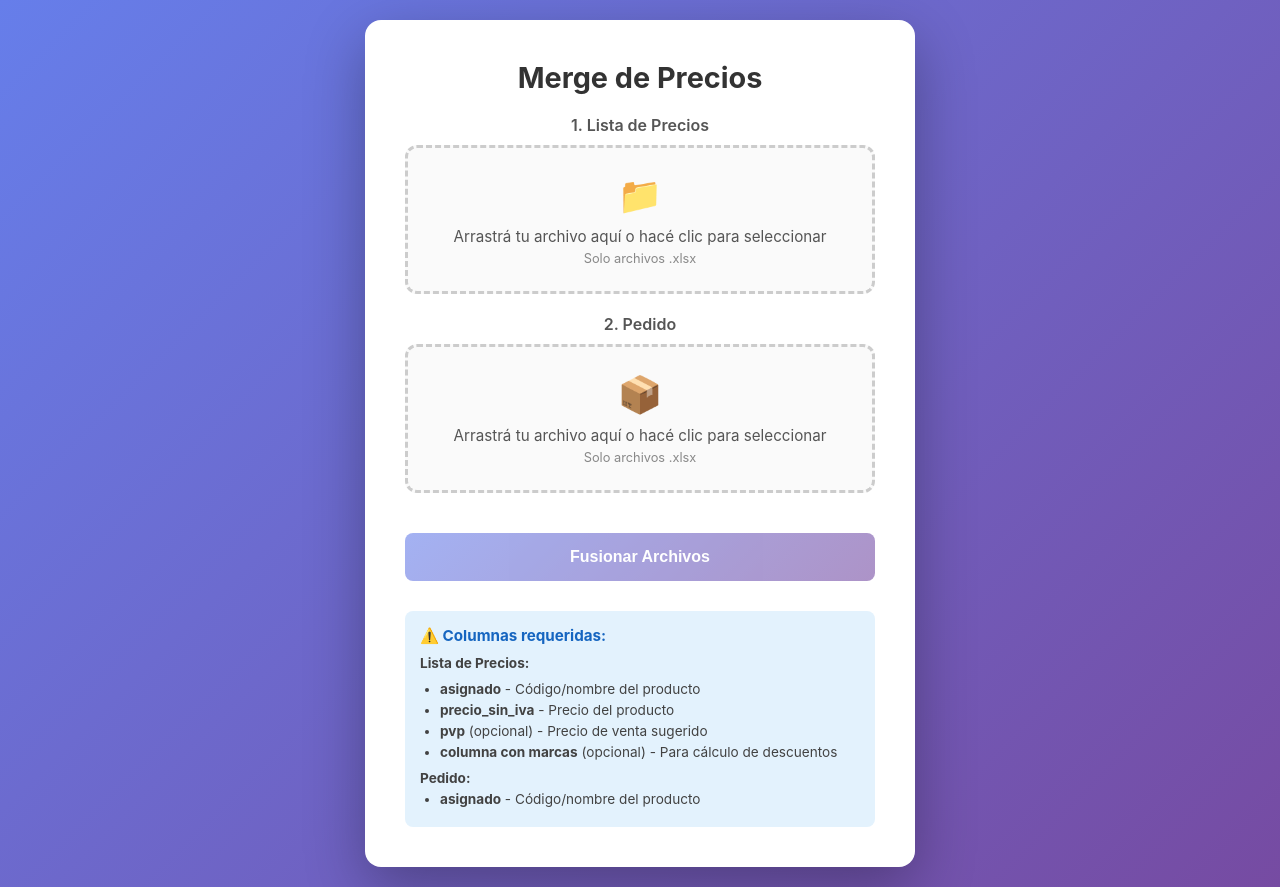
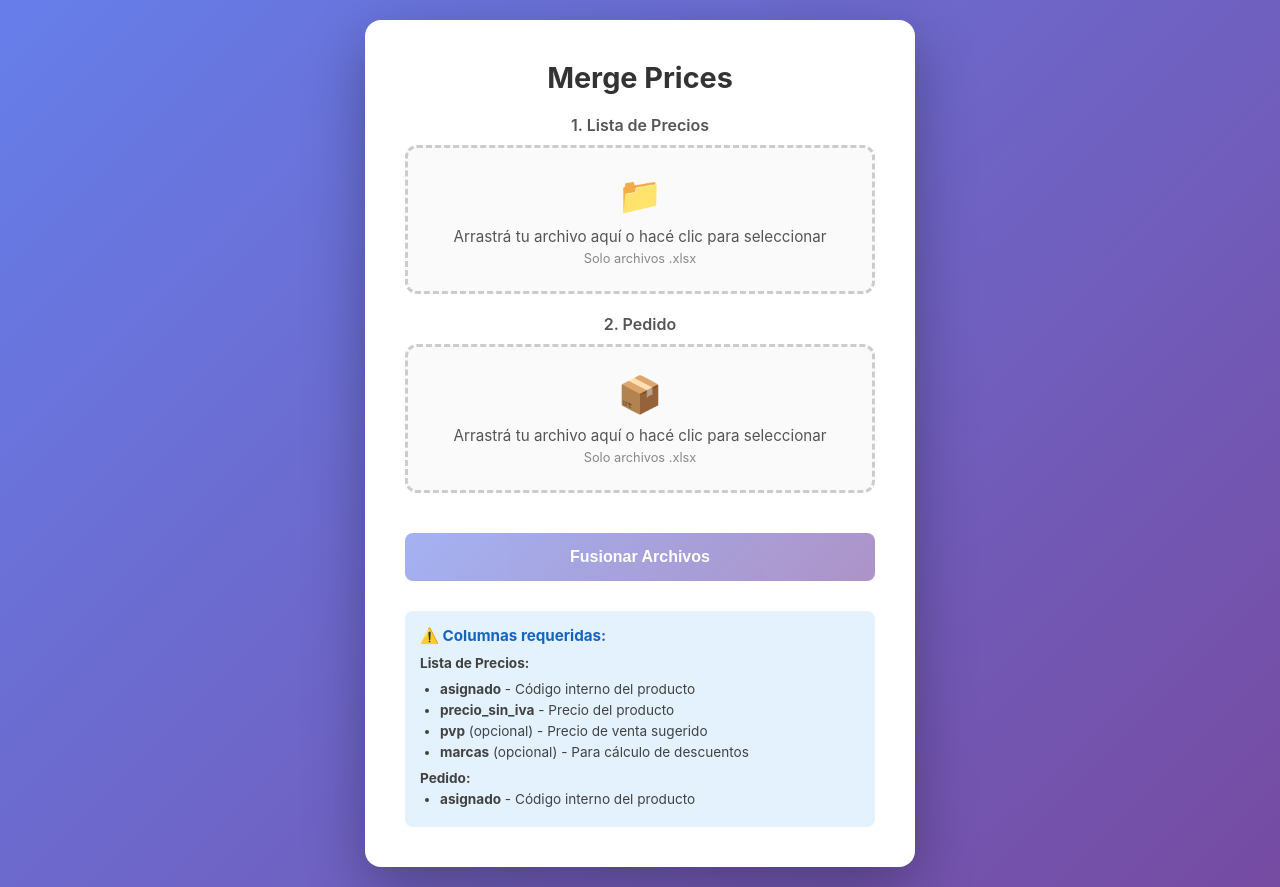
Before and after one commit to prof-diego-mendez/comag_2_precios, a Flask app: page / in a window 1280 px wide. Run offline with Flask 3, Linux system fonts and the light colour scheme.

Commit message:
fix messages

```diff
--- a/templates/index.html
+++ b/templates/index.html
@@ -4,7 +4,7 @@
 <head>
     <meta charset="UTF-8">
     <meta name="viewport" content="width=device-width, initial-scale=1.0">
-    <title>Merge de Precios</title>
+    <title>Merge Prices</title>
     <style>
         * {
             margin: 0;
@@ -299,7 +299,7 @@
 
 <body>
     <div class="container">
-        <h1>Merge de Precios</h1>
+        <h1>Merge Prices</h1>
 
         <div class="section-title">1. Lista de Precios</div>
         <div class="upload-area" id="uploadAreaLista">
@@ -346,14 +346,14 @@
             <h3>⚠️ Columnas requeridas:</h3>
             <p style="color: #424242; font-size: 0.85rem; margin-bottom: 10px;"><strong>Lista de Precios:</strong></p>
             <ul>
-                <li><strong>asignado</strong> - Código/nombre del producto</li>
+                <li><strong>asignado</strong> - Código interno del producto</li>
                 <li><strong>precio_sin_iva</strong> - Precio del producto</li>
                 <li><strong>pvp</strong> (opcional) - Precio de venta sugerido</li>
-                <li><strong>columna con marcas</strong> (opcional) - Para cálculo de descuentos</li>
+                <li><strong>marcas</strong> (opcional) - Para cálculo de descuentos</li>
             </ul>
             <p style="color: #424242; font-size: 0.85rem; margin-top: 10px; margin-bottom: 5px;"><strong>Pedido:</strong></p>
             <ul>
-                <li><strong>asignado</strong> - Código/nombre del producto</li>
+                <li><strong>asignado</strong> - Código interno del producto</li>
             </ul>
         </div>
     </div>
```
